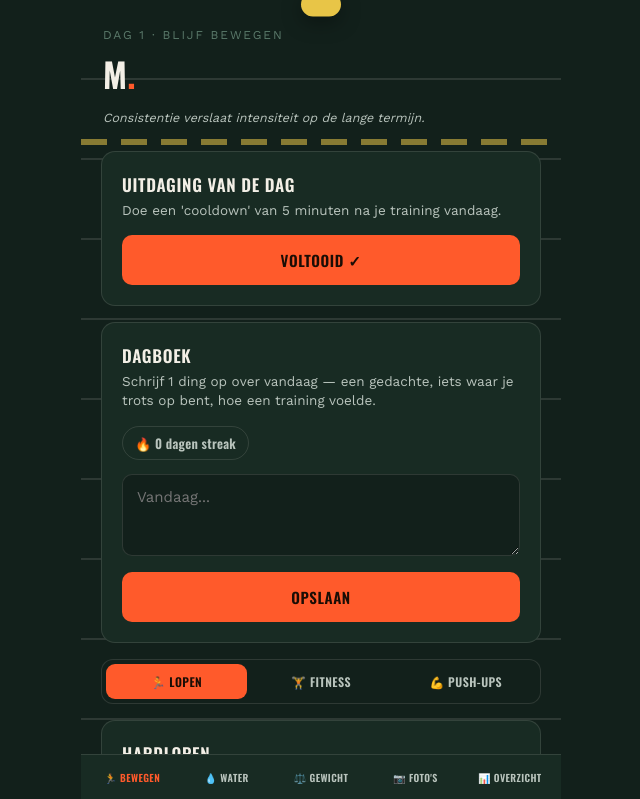
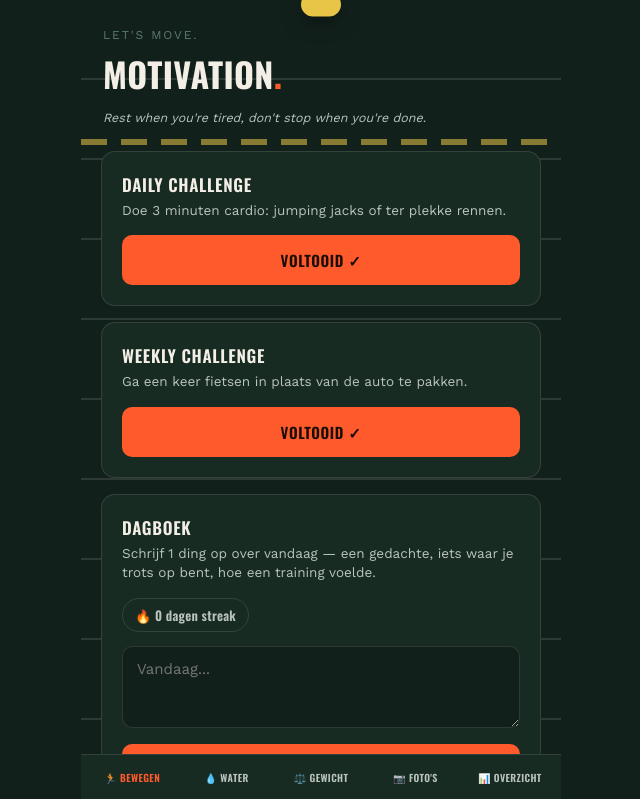
Before and after one commit to Cqwss1/Motivation-App, a plain HTML site: page index.html in a window 1280 px wide. Both pictures are taken after a click on the button "START". Shown: the top 799 px of the page, without its empty margins (319-959 px from the left). Drawn offline with nearby package versions, Linux system fonts and the light colour scheme.

Commit message:
Update index.html

```diff
--- a/index.html
+++ b/index.html
@@ -3,13 +3,13 @@
 <head>
 <meta charset="UTF-8">
 <meta name="viewport" content="width=device-width, initial-scale=1, viewport-fit=cover">
-<title>M — dagelijkse targets</title>
+<title>Motivation App — dagelijkse targets</title>
 <link rel="apple-touch-icon" href="icon-180.png">
 <link rel="icon" href="icon-192.png">
 <link rel="manifest" href="manifest.json">
 <meta name="apple-mobile-web-app-capable" content="yes">
 <meta name="apple-mobile-web-app-status-bar-style" content="black-translucent">
-<meta name="apple-mobile-web-app-title" content="M.">
+<meta name="apple-mobile-web-app-title" content="Motivation">
 <meta name="theme-color" content="#12201b">
 <link rel="preconnect" href="https://fonts.googleapis.com">
 <link href="https://fonts.googleapis.com/css2?family=Oswald:wght@500;600;700&family=Work+Sans:wght@400;500;600&display=swap" rel="stylesheet">
@@ -199,8 +199,8 @@
 
 <div id="app">
   <header>
-    <p class="eyebrow" id="eyebrowText">Dag <span id="streakDay">—</span> · blijf bewegen</p>
-    <h1>M<span>.</span></h1>
+    <p class="eyebrow" id="eyebrowText">Let's move.</p>
+    <h1>MOTIVATION<span>.</span></h1>
     <p class="quote" id="quoteText"></p>
   </header>
 
@@ -209,9 +209,15 @@
     <section id="tab-bewegen">
 
       <div class="card">
-        <h2>Uitdaging van de dag</h2>
+        <h2>Daily challenge</h2>
         <p class="sub" id="challengeText">—</p>
         <button class="btn-primary" id="challengeBtn">Voltooid ✓</button>
+      </div>
+
+      <div class="card">
+        <h2>Weekly challenge</h2>
+        <p class="sub" id="weeklyChallengeText">—</p>
+        <button class="btn-primary" id="weeklyChallengeBtn">Voltooid ✓</button>
       </div>
 
       <div class="card">
@@ -496,14 +502,7 @@ function initProfile(){
   else { updateGreeting(name); }
 }
 function updateGreeting(name){
-  let start = load('startDate', null);
-  if(!start){ start = todayISO(); save('startDate', start); }
-  const days = Math.floor((new Date(todayISO()) - new Date(start)) / 86400000) + 1;
-  // dag-teller wordt hier binnen dezelfde HTML meegegeven i.p.v. als apart element
-  // dat door een latere innerHTML-update per ongeluk verwijderd kon worden.
-  setHTML('eyebrowText', name
-    ? `Hey ${name} · dag <span id="streakDay">${days}</span>`
-    : `Dag <span id="streakDay">${days}</span> · blijf bewegen`);
+  setHTML('eyebrowText', name ? `Hey ${name}` : `Let's move.`);
 }
 const nameSubmitBtn = $('nameSubmit');
 if(nameSubmitBtn) nameSubmitBtn.addEventListener('click', ()=>{
@@ -518,43 +517,72 @@ const nameInputEl = $('nameInput');
 if(nameInputEl) nameInputEl.addEventListener('keydown', (e)=>{ if(e.key==='Enter' && nameSubmitBtn) nameSubmitBtn.click(); });
 initProfile();
 
-/* ============ Dagelijkse quote ============ */
+/* ============ Dagelijkse quote (Engels) ============ */
 const QUOTES = [
-  "Motivatie brengt je op gang, gewoonte houdt je gaande.",
-  "De beste tijd om te beginnen was gisteren. De op één na beste tijd is nu.",
-  "Elke rep telt, ook de moeilijke.",
-  "Consistentie verslaat intensiteit op de lange termijn.",
-  "Je hoeft niet perfect te zijn, je moet gewoon verschijnen.",
-  "Kleine stappen elke dag worden grote resultaten.",
-  "Je lichaam kan bijna alles. Het is je hoofd dat je moet overtuigen.",
-  "Rust als je moe bent, stop niet als je klaar bent.",
-  "Discipline is jezelf herinneren wat je wilt.",
-  "Vooruitgang, geen perfectie."
+  "Motivation gets you started, habit keeps you going.",
+  "The best time to start was yesterday. The next best time is now.",
+  "Every rep counts, especially the hard ones.",
+  "Consistency beats intensity in the long run.",
+  "You don't have to be perfect, you just have to show up.",
+  "Small steps every day turn into big results.",
+  "Your body can do almost anything. It's your mind you have to convince.",
+  "Rest when you're tired, don't stop when you're done.",
+  "Discipline is remembering what you want.",
+  "Progress, not perfection.",
+  "The only bad workout is the one that didn't happen.",
+  "Push yourself, because no one else is going to do it for you."
 ];
 setText('quoteText', QUOTES[seededIndex(todayISO()+'-q', QUOTES.length)]);
 
-/* ============ Uitdaging van de dag ============ */
-const CHALLENGE_POOL = [
-  "Doe 20 extra push-ups bovenop je doel.",
-  "Ga 10 minuten extra wandelen, wanneer het jou uitkomt.",
-  "Drink vandaag 0,5 liter water extra.",
-  "Doe een korte stretch-sessie van 5 minuten voor het slapen.",
-  "Neem vandaag de trap in plaats van de lift, elke keer dat het kan.",
-  "Doe een 'cooldown' van 5 minuten na je training vandaag.",
-  "Zet je telefoon 30 minuten weg na het sporten en rust echt uit.",
-  "Doe 3 sets van 15 squats, verspreid over de dag.",
-  "Probeer vandaag een oefening die je nog nooit hebt gedaan.",
-  "Doe je training vandaag zonder muziek of afleiding — alleen focus.",
-  "Doe 2 minuten planken, in 1 of meerdere keren.",
-  "Doe 10 minuten mobility/rekwerk, los van je training."
+/* ============ Uitdagingen: dagelijks + wekelijks ============ */
+const DAILY_CHALLENGE_POOL = [
+  "Eet vandaag 2 stukken fruit.",
+  "Maak een gezonde smoothie of shake.",
+  "Loop vandaag 2 km meer dan normaal.",
+  "Vervang een snack vandaag door iets gezonds.",
+  "Eet een portie groente extra bij een maaltijd.",
+  "Ga vandaag 15 minuten naar buiten, weer of geen weer.",
+  "Neem vandaag overal de trap in plaats van de lift.",
+  "Kook vanavond iets gezonds dat je nog nooit hebt gemaakt.",
+  "Drink je koffie of thee vandaag zonder suiker.",
+  "Doe 50 extra push-ups verspreid over de dag.",
+  "Eet vandaag geen toegevoegde suiker.",
+  "Zet 20 minuten je telefoon weg en ga bewegen.",
+  "Doe een korte fietstocht in plaats van de auto te pakken.",
+  "Maak een gezond ontbijt in plaats van iets snels te grijpen.",
+  "Doe 3 minuten cardio: jumping jacks of ter plekke rennen."
 ];
-function todaysChallenge(){ return CHALLENGE_POOL[seededIndex(todayISO()+'-c', CHALLENGE_POOL.length)]; }
+const WEEKLY_CHALLENGE_POOL = [
+  "Ga deze week een keer zwemmen.",
+  "Speel een racketsport: tennis, badminton, padel of squash.",
+  "Ga een keer sporten of wandelen met een vriend.",
+  "Probeer een nieuwe sport of les die je nog nooit hebt gedaan.",
+  "Kook deze week 3 gezonde maaltijden zelf.",
+  "Ga een keer fietsen in plaats van de auto te pakken.",
+  "Slaap deze week elke nacht minstens 7 uur.",
+  "Maak een wandeling van minstens een uur dit weekend.",
+  "Doe een teamsport of groepsles: voetbal, volleybal, spinning...",
+  "Ga een keer klimmen of bouldering.",
+  "Doe een yoga- of pilatesles.",
+  "Ga een keer hardlopen of wandelen in de natuur."
+];
+function todaysChallenge(){ return DAILY_CHALLENGE_POOL[seededIndex(todayISO()+'-c', DAILY_CHALLENGE_POOL.length)]; }
+function thisWeeksChallenge(){ return WEEKLY_CHALLENGE_POOL[seededIndex(mondayOfWeek(todayISO())+'-wc', WEEKLY_CHALLENGE_POOL.length)]; }
 function renderChallenge(){
   setText('challengeText', todaysChallenge());
   const done = load('challenges', {});
   const btn = $('challengeBtn');
   if(!btn) return;
   if(done[todayISO()]){ btn.textContent = 'Voltooid vandaag ✓'; btn.disabled = true; }
+  else { btn.textContent = 'Voltooid ✓'; btn.disabled = false; }
+}
+function renderWeeklyChallenge(){
+  setText('weeklyChallengeText', thisWeeksChallenge());
+  const done = load('weeklyChallenges', {});
+  const weekStart = mondayOfWeek(todayISO());
+  const btn = $('weeklyChallengeBtn');
+  if(!btn) return;
+  if(done[weekStart]){ btn.textContent = 'Voltooid deze week ✓'; btn.disabled = true; }
   else { btn.textContent = 'Voltooid ✓'; btn.disabled = false; }
 }
 const challengeBtnEl = $('challengeBtn');
@@ -566,7 +594,17 @@ if(challengeBtnEl) challengeBtnEl.addEventListener('click', ()=>{
   celebrate('🎯 Uitdaging voltooid!');
   checkBadges();
 });
+const weeklyChallengeBtnEl = $('weeklyChallengeBtn');
+if(weeklyChallengeBtnEl) weeklyChallengeBtnEl.addEventListener('click', ()=>{
+  const done = load('weeklyChallenges', {});
+  done[mondayOfWeek(todayISO())] = true;
+  save('weeklyChallenges', done);
+  renderWeeklyChallenge();
+  celebrate('🏅 Weekuitdaging voltooid!');
+  checkBadges();
+});
 renderChallenge();
+renderWeeklyChallenge();
 
 /* ============ Dagboek: 1x per dag iets opschrijven ============ */
 function renderJournal(){
@@ -1103,6 +1141,7 @@ async function checkBadges(){
   const water = load('water', {});
   const weight = load('weight', {});
   const challenges = load('challenges', {});
+  const weeklyChallenges = load('weeklyChallenges', {});
   const journal = load('journal', {});
   const photos = await getAllPhotos();
 
@@ -1122,6 +1161,7 @@ async function checkBadges(){
     {id:'first_weight', emoji:'⚖️', title:'Op de weegschaal', desc:'Log je eerste gewicht', unlocked: Object.keys(weight).length>=1},
     {id:'water_week', emoji:'💧', title:'Gehydrateerd', desc:'7 dagen op rij waterdoel gehaald', unlocked: computeBestDailyStreak(water, getGoal('water'))>=7},
     {id:'first_challenge', emoji:'🎯', title:'Uitdager', desc:'Voltooi een dagelijkse uitdaging', unlocked: Object.keys(challenges).length>=1},
+    {id:'first_weekly_challenge', emoji:'🏅', title:'Weekuitdager', desc:'Voltooi een wekelijkse uitdaging', unlocked: Object.keys(weeklyChallenges).length>=1},
     {id:'first_journal', emoji:'📝', title:'Vastgelegd op papier', desc:'Schrijf je eerste dagboek-notitie', unlocked: Object.keys(journal).length>=1},
     {id:'journal_streak7', emoji:'✍️', title:'Trouwe schrijver', desc:'7 dagen op rij een notitie geschreven', unlocked: computeBestDailyStreak(journalBinary, 1)>=7},
     {id:'all_rounder', emoji:'🌟', title:'Allrounder', desc:'Alles minstens 1x gelogd', unlocked: runs.length>=1 && fitness.length>=1 && totalPushups>=1 && Object.keys(water).length>=1 && Object.keys(weight).length>=1 && Object.keys(journal).length>=1},
```
